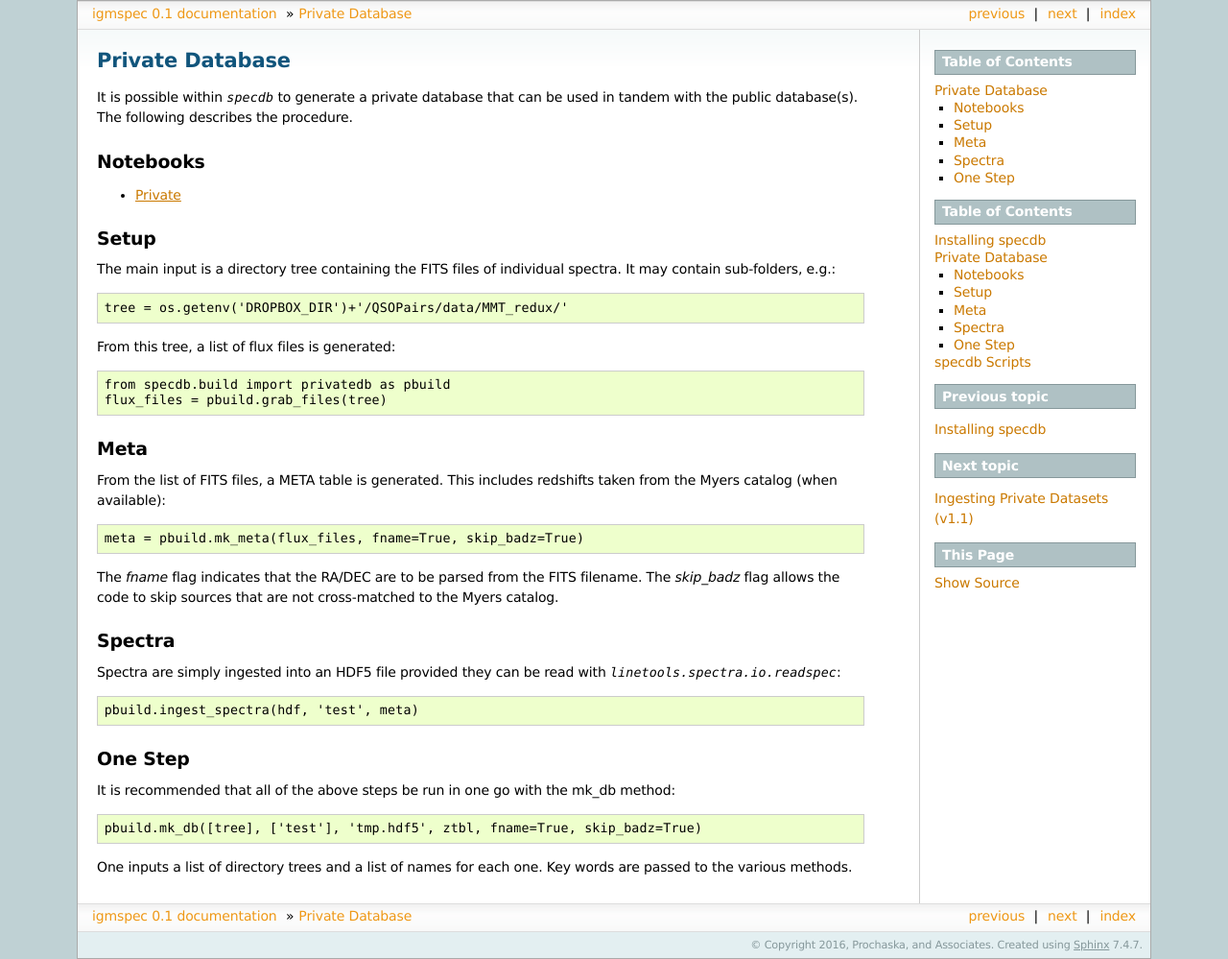
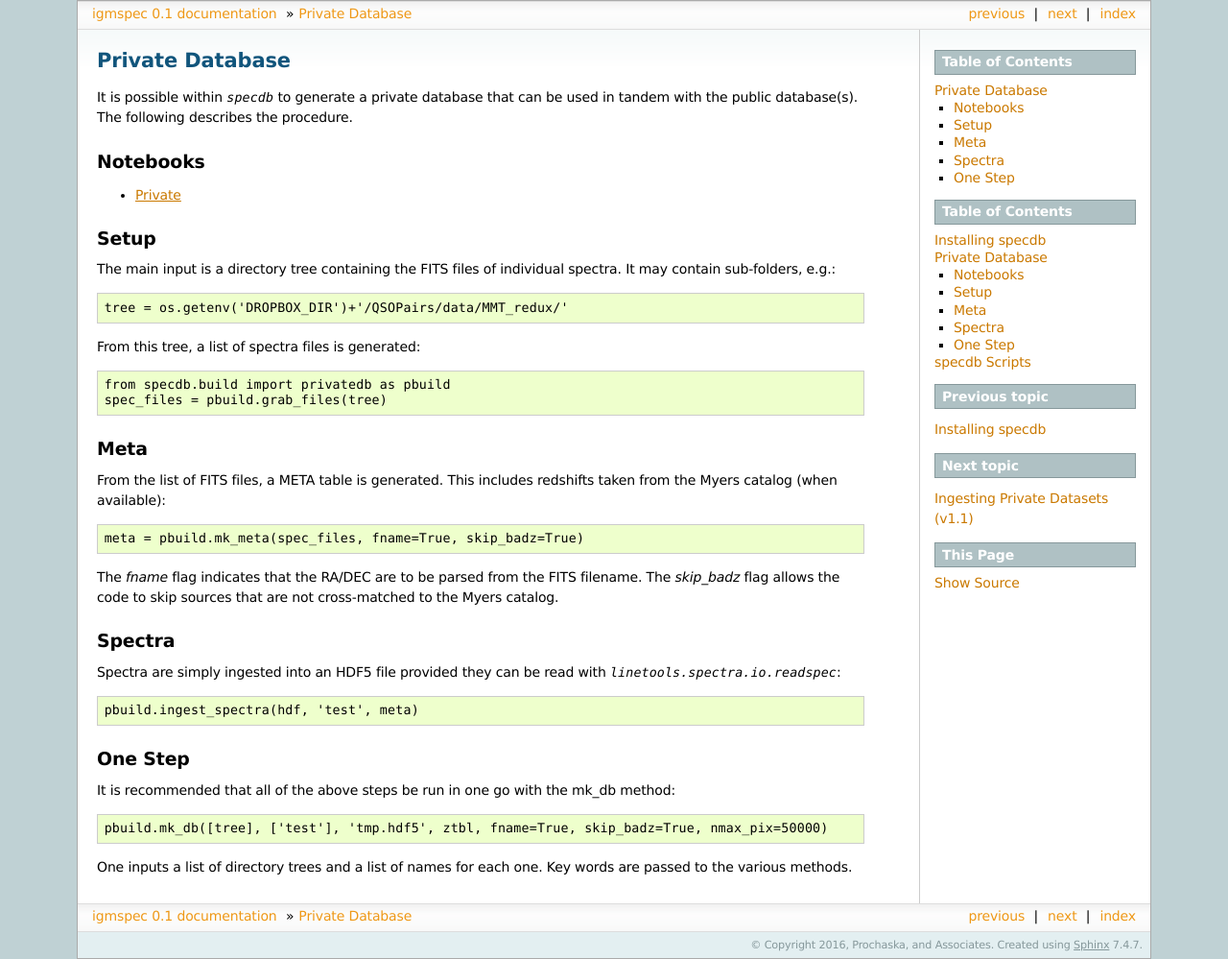
Before and after one commit to specdb/specdb, a Sphinx documentation site: the page built from docs/private.rst, in a window 1280 px wide. Shown: the whole page at 96% size. Built offline with Sphinx 7.4.7, drawn with Linux system fonts in a browser that asks for light colours; pages that are not in the unit, such as notebooks, are missing from menus.

Commit message:
minor edits for JXP

```diff
--- a/docs/private.rst
+++ b/docs/private.rst
@@ -25,10 +25,10 @@ sub-folders, e.g.::
 
     tree = os.getenv('DROPBOX_DIR')+'/QSOPairs/data/MMT_redux/'
 
-From this tree, a list of flux files is generated::
+From this tree, a list of spectra files is generated::
 
     from specdb.build import privatedb as pbuild
-    flux_files = pbuild.grab_files(tree)
+    spec_files = pbuild.grab_files(tree)
 
 Meta
 ====
@@ -36,7 +36,7 @@ Meta
 From the list of FITS files, a META table is generated.
 This includes redshifts taken from the Myers catalog (when available)::
 
-   meta = pbuild.mk_meta(flux_files, fname=True, skip_badz=True)
+   meta = pbuild.mk_meta(spec_files, fname=True, skip_badz=True)
 
 The *fname* flag indicates that the RA/DEC are to be parsed
 from the FITS filename.  The *skip_badz* flag allows the code
@@ -57,7 +57,7 @@ One Step
 It is recommended that all of the above steps be run in
 one go with the mk_db method::
 
-   pbuild.mk_db([tree], ['test'], 'tmp.hdf5', ztbl, fname=True, skip_badz=True)
+   pbuild.mk_db([tree], ['test'], 'tmp.hdf5', ztbl, fname=True, skip_badz=True, nmax_pix=50000)
 
 One inputs a list of directory trees and a list of names
 for each one. Key words are passed to the various methods.
```
Also changed, not shown: 1 other file.
